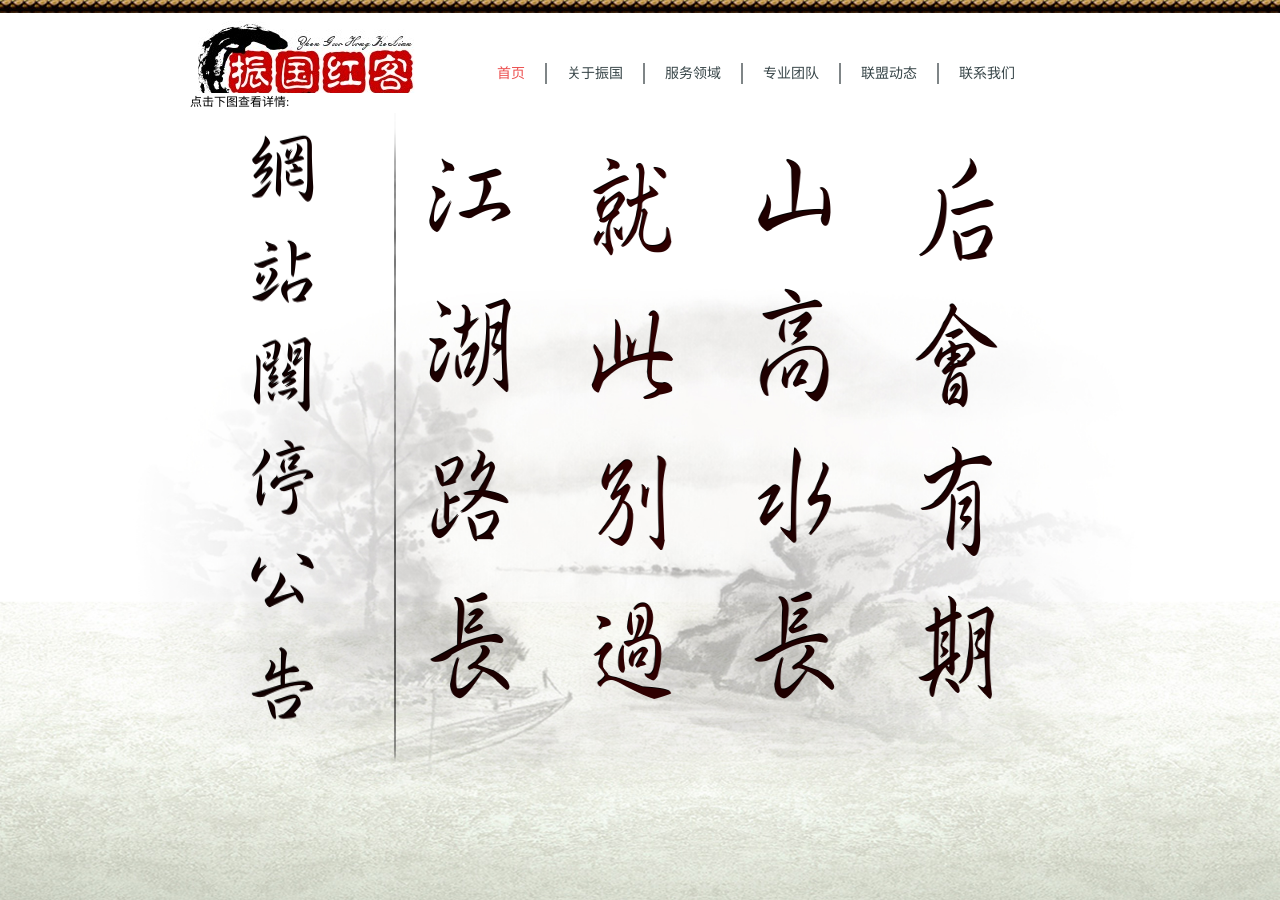
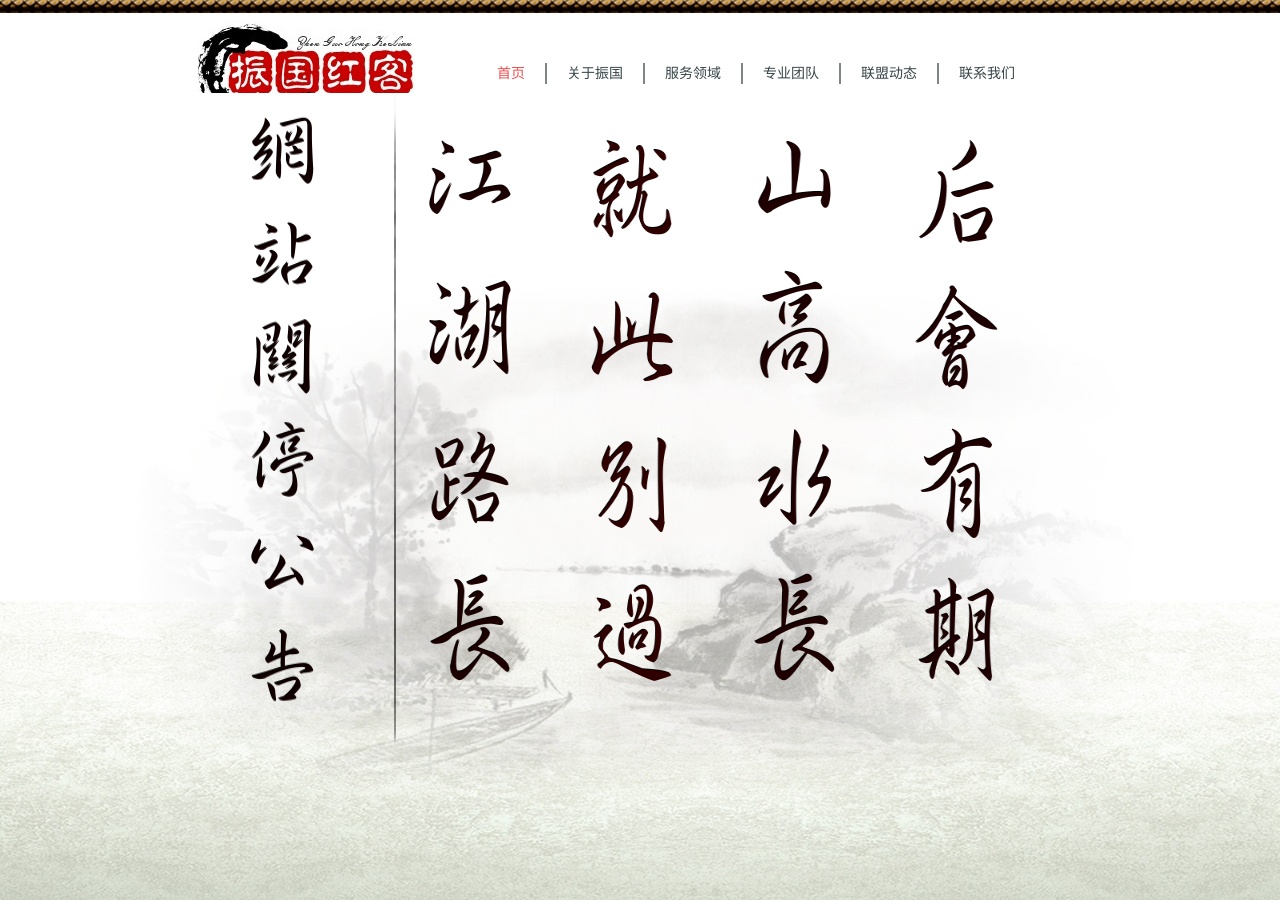
Before and after one commit to zghkgf/www.zhklm.tk, a plain HTML site: page index.html in a window 1280 px wide. Drawn offline with Linux system fonts and the light colour scheme.

Commit message:
Update index.html

```diff
--- a/index.html
+++ b/index.html
@@ -37,7 +37,7 @@
 	<div id="loading-wrapper" class="loading-wrapper"></div>
 	<div class="swiper-container">
 	  	<div class="swiper-wrapper middle">
-	  	<h1>点击下图查看详情:</h1>
+
 			<table>
 			<tr>
 			<td>
```
